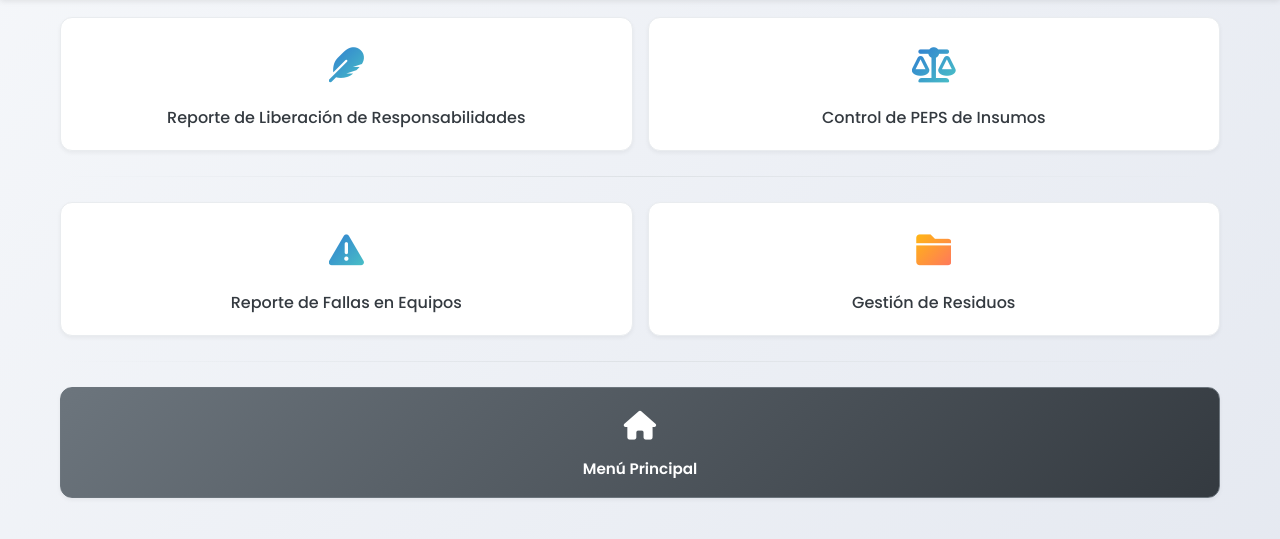
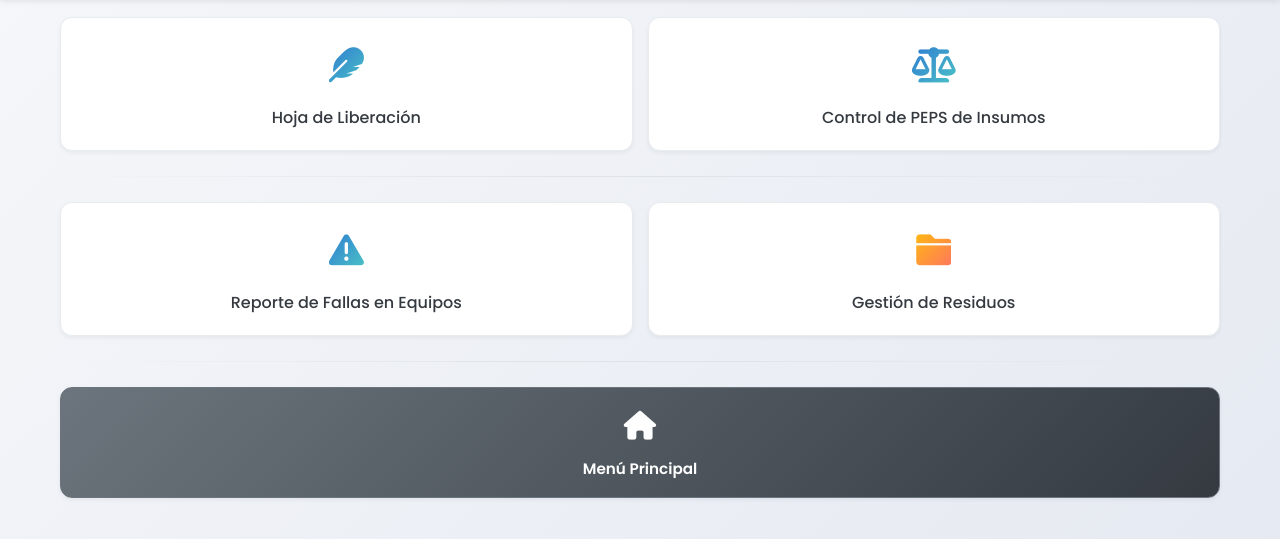
Before and after one commit to jeancarlozelaya/CCGLITE, a plain HTML site: page Pag - Reportería.html in a window 1280 px wide. Shown: the part 81-620 px from the top of the page. Drawn offline with Linux system fonts and the light colour scheme; some packages are replaced by stand-ins of ours; a script that the page names is missing.

```diff
--- a/Pag - Reportería.html
+++ b/Pag - Reportería.html
@@ -217,7 +217,7 @@
 
             <div class="menu-item" onclick="window.location.href='Liberación de Responsabilidad.html';">
                 <span><i class="fa-solid fa-feather"></i></span>
-                <p>Reporte de Liberación de Responsabilidades</p>
+                <p>Hoja de Liberación</p>
             </div>
 
             <div class="menu-item" onclick="window.location.href='Control de PEPS de Insumos.html';">
```
